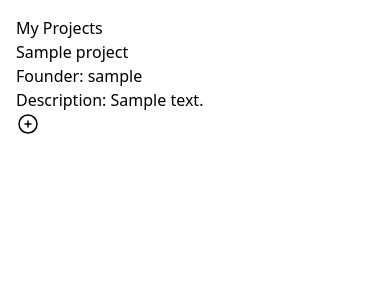
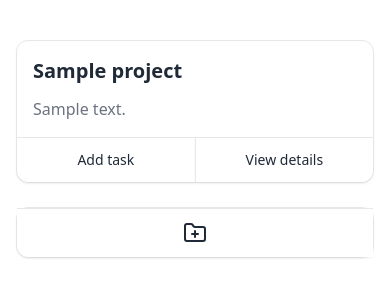
Before and after one commit to Katussska/TaskVerse, a Django app: page /projects/ in a window 390 px wide. Shown: the part 59-359 px from the top of the page. Run offline with Django 5.2, Linux system fonts and the light colour scheme; a user stored in the database is signed in; tables that the repository leaves empty hold one stand-in row (values such as "Sample post"); grey boxes marked "Sample" are stand-in pictures; some libraries are stand-ins or nearby versions.

Commit message:
setup project_list.html
Took 59 minutes

```diff
--- a/projects/templates/project_list.html
+++ b/projects/templates/project_list.html
@@ -1,24 +1,46 @@
 {% extends 'sidemenu.html' %}
 
 {% block content %}
-    <div id="content">
-        <h2>My Projects</h2>
-        <div>
+    <div class="max-w-[85rem] px-4 py-10 sm:px-6 lg:px-8 lg:py-7 mx-auto">
+        <div class="grid sm:grid-cols-2 lg:grid-cols-3 gap-6">
             {% for project in projects %}
-                <div class="project-card">
-                    <h3><a href="{% url 'project_detail' project.id %}">{{ project.name }}</a></h3>
-                    <p>Founder: {{ project.founder.username }}</p>
-                    <p>Description: {{ project.description|truncatechars:75 }}</p>
+                <div class="group flex flex-col h-full bg-white border border-gray-200 shadow-sm rounded-xl dark:bg-neutral-900 dark:border-neutral-700 dark:shadow-neutral-700/70">
+
+                    <div class="p-4 md:p-6">
+                        <h3 class="text-xl font-semibold text-gray-800 dark:text-neutral-300 dark:hover:text-white">
+                            {{ project.name }}
+                        </h3>
+                        <p class="mt-3 text-gray-500 dark:text-neutral-500">
+                            {{ project.description|truncatechars:50 }}
+                        </p>
+                    </div>
+
+                    <div class="mt-auto flex border-t border-gray-200 divide-x divide-gray-200 dark:border-neutral-700 dark:divide-neutral-700">
+                        <a class="w-full py-3 px-4 inline-flex justify-center items-center gap-x-2 text-sm font-medium rounded-es-xl bg-white text-gray-800 shadow-sm hover:bg-gray-50 disabled:opacity-50 disabled:pointer-events-none dark:bg-neutral-900 dark:border-neutral-700 dark:text-white dark:hover:bg-neutral-800"
+                           href="#">
+                            Add task
+                        </a>
+                        <a class="w-full py-3 px-4 inline-flex justify-center items-center gap-x-2 text-sm font-medium rounded-ee-xl bg-white text-gray-800 shadow-sm hover:bg-gray-50 disabled:opacity-50 disabled:pointer-events-none dark:bg-neutral-900 dark:border-neutral-700 dark:text-white dark:hover:bg-neutral-800"
+                           href="{% url 'project_detail' project.id %}">
+                            View details
+                        </a>
+                    </div>
                 </div>
             {% endfor %}
-            <div>
-                <a href="{% url 'project_create' %}">
-                    <svg xmlns="http://www.w3.org/2000/svg" fill="none" viewBox="0 0 24 24" stroke-width="1.5"
-                         stroke="currentColor" class="w-6 h-6">
-                        <path stroke-linecap="round" stroke-linejoin="round"
-                              d="M12 9v6m3-3H9m12 0a9 9 0 1 1-18 0 9 9 0 0 1 18 0Z"></path>
-                    </svg>
-                </a>
+
+            <div class="group flex flex-col h-full bg-white border border-gray-200 shadow-sm rounded-xl dark:bg-neutral-900 dark:border-neutral-700 dark:shadow-neutral-700/70">
+                <div class="mt-auto flex border-t border-gray-200 divide-x divide-gray-200 dark:border-neutral-700 dark:divide-neutral-700">
+                    <a class="w-full py-3 px-4 inline-flex justify-center items-center gap-x-2 text-sm font-medium rounded-es-xl bg-white text-gray-800 shadow-sm hover:bg-gray-50 disabled:opacity-50 disabled:pointer-events-none dark:bg-neutral-900 dark:border-neutral-700 dark:text-white dark:hover:bg-neutral-800"
+                       href="{% url 'project_create' %}">
+                        <svg xmlns="http://www.w3.org/2000/svg" width="24" height="24" viewBox="0 0 24 24" fill="none"
+                             stroke="currentColor" stroke-width="2" stroke-linecap="round" stroke-linejoin="round"
+                             class="lucide lucide-folder-plus">
+                            <path d="M12 10v6"></path>
+                            <path d="M9 13h6"></path>
+                            <path d="M20 20a2 2 0 0 0 2-2V8a2 2 0 0 0-2-2h-7.9a2 2 0 0 1-1.69-.9L9.6 3.9A2 2 0 0 0 7.93 3H4a2 2 0 0 0-2 2v13a2 2 0 0 0 2 2Z"></path>
+                        </svg>
+                    </a>
+                </div>
             </div>
         </div>
     </div>
--- a/templates/sidemenu.html
+++ b/templates/sidemenu.html
@@ -109,10 +109,8 @@
     <!-- End Sidebar -->
     <!-- Content -->
     <div class="w-full lg:ps-64">
-        <div class="p-4 sm:p-6 space-y-4 sm:space-y-6">
             {% block content %}
             {% endblock %}
-        </div>
     </div>
     <!-- End Content -->
     <!-- ========== END MAIN CONTENT ========== -->
```
